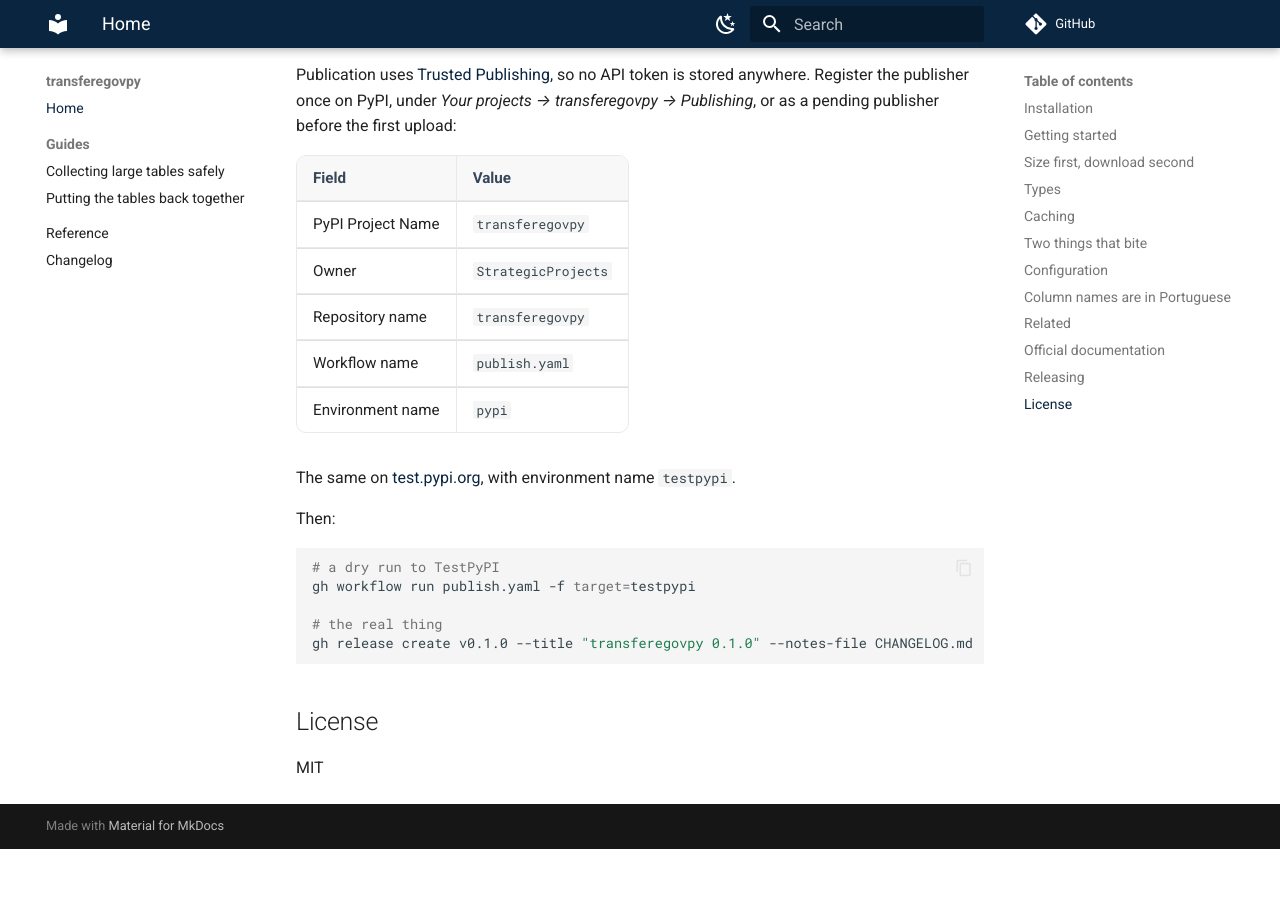
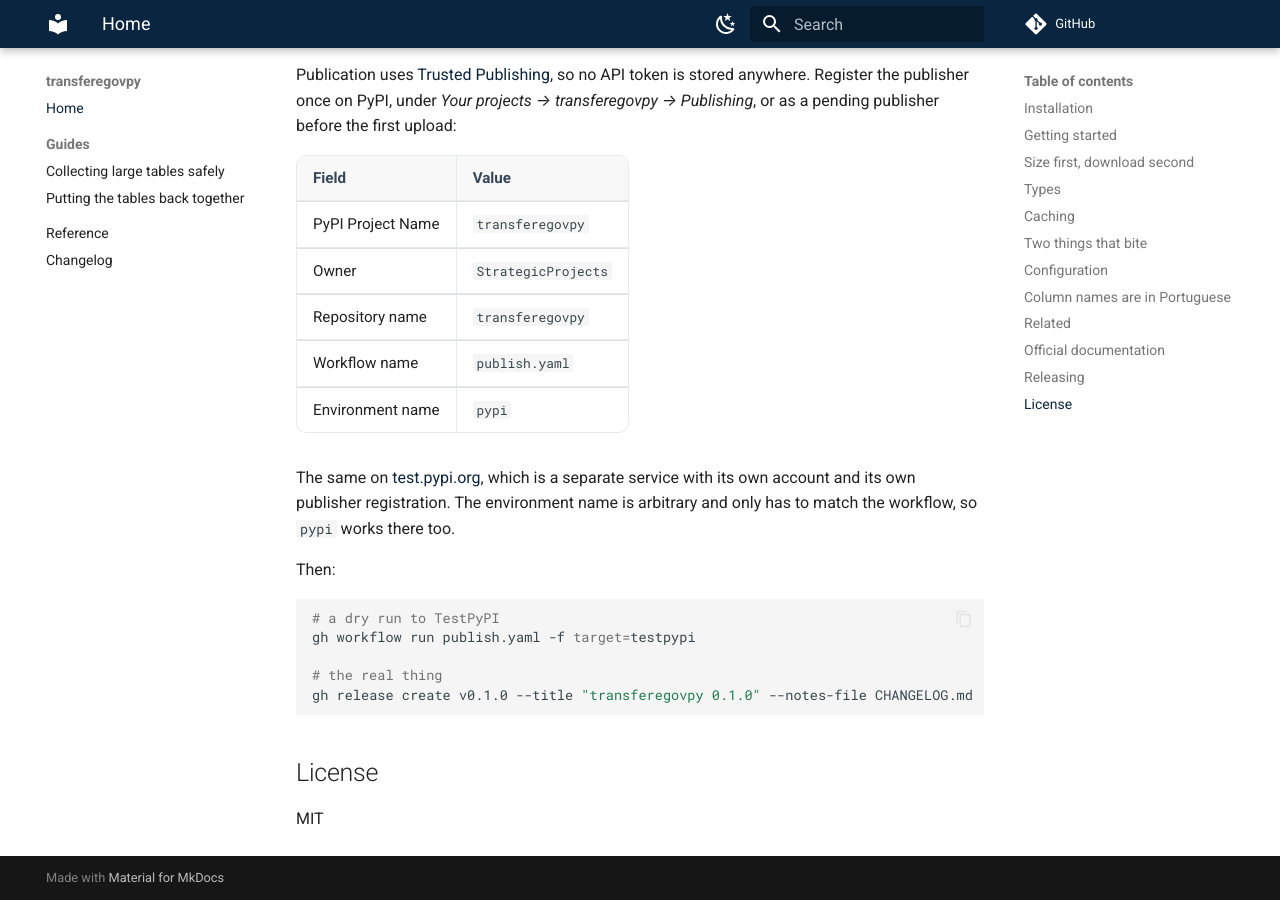
Before and after one commit to StrategicProjects/transferegovpy, an MkDocs documentation site: the page built from docs/index.md, in a window 1280 px wide and 900 px high, scrolled down 4002 px. Built offline with MkDocs 1.6.1 and Material for MkDocs 9.7.7, drawn with Linux system fonts in a browser that asks for light colours; comment, search, counter and statistics services are not loaded; before the commit the page ends 4851 px from its top, so only the background shows below that.

Commit message:
ci: use the pypi environment for the TestPyPI job too
The environment name carries no meaning to PyPI; it is one of the claims the
publisher registration has to match, and nothing more. Both jobs now use
`pypi`, which is what is registered, so a second environment does not have to
be registered just to run a dry run.

The registrations remain separate: PyPI and TestPyPI are different services
with different accounts, and a publisher registered on one is unknown to the
other whatever it is called.

Co-Authored-By: Claude Opus 5 (1M context) <noreply@anthropic.com>

```diff
--- a/docs/index.md
+++ b/docs/index.md
@@ -199,8 +199,9 @@ the first upload:
 | Workflow name | `publish.yaml` |
 | Environment name | `pypi` |
 
-The same on [test.pypi.org](https://test.pypi.org), with environment name
-`testpypi`.
+The same on [test.pypi.org](https://test.pypi.org), which is a separate service
+with its own account and its own publisher registration. The environment name
+is arbitrary and only has to match the workflow, so `pypi` works there too.
 
 Then:
 
```
Also changed, not shown: README.md (+3 -2 lines), 1 other file.
